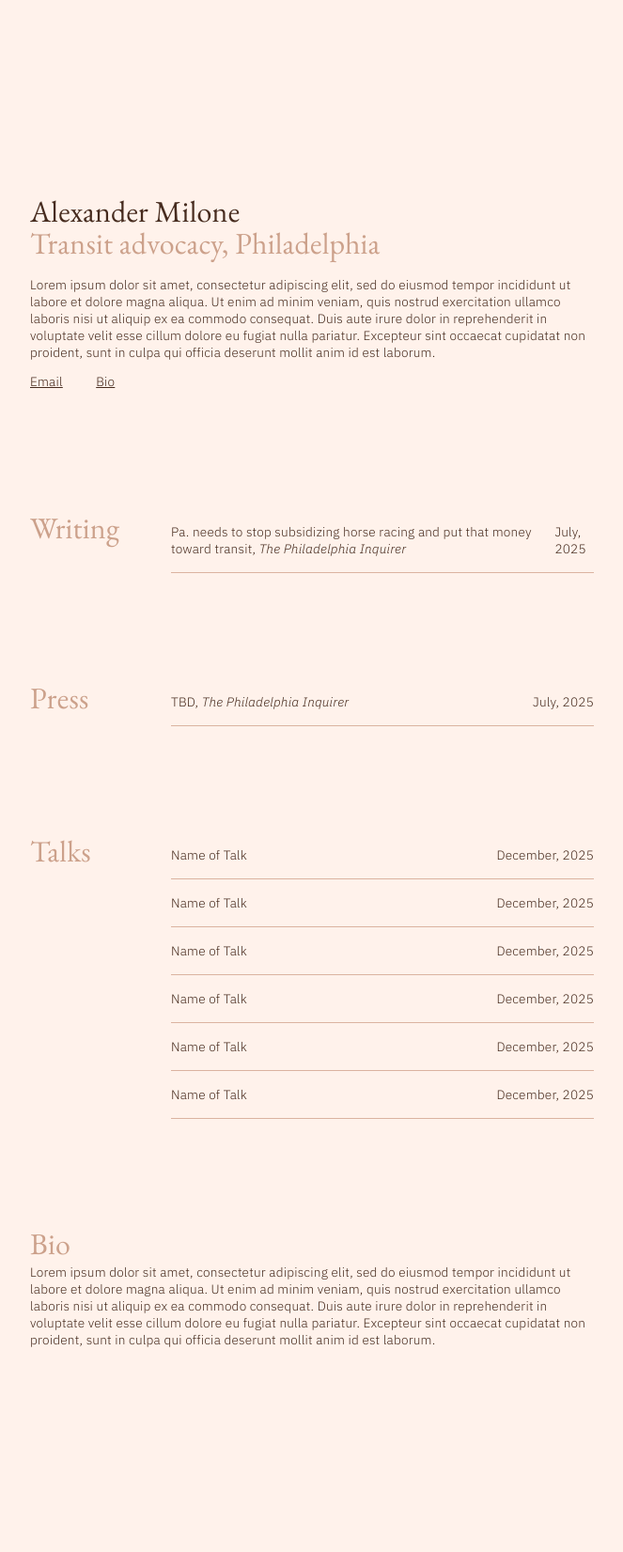
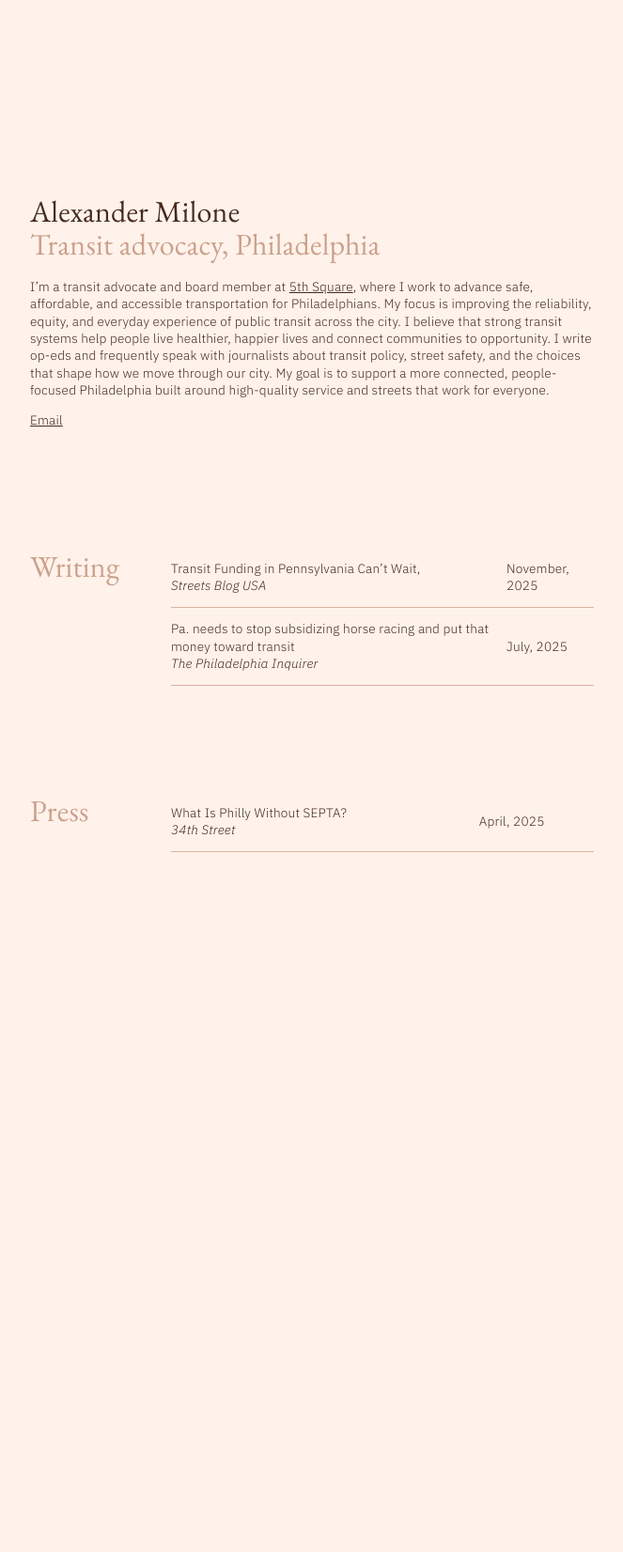
Before and after one commit to helenvholmes/alexandermilone.com, a Jekyll site: the page built from index.markdown, in a window 1280 px wide. Shown: the whole page at 94% size, without its empty margins (308-971 px from the left). Built offline with Jekyll 4.4.1, drawn with Linux system fonts in a browser that asks for light colours; after the commit the page ends 907 px from its top, so only the background shows below that.

Commit message:
Adds bio

```diff
--- a/index.markdown
+++ b/index.markdown
@@ -9,27 +9,26 @@ layout: home
 
 ## Transit advocacy, Philadelphia
 
-Lorem ipsum dolor sit amet, consectetur adipiscing elit, sed do eiusmod tempor incididunt ut labore et dolore magna aliqua. Ut enim ad minim veniam, quis nostrud exercitation ullamco laboris nisi ut aliquip ex ea commodo consequat. Duis aute irure dolor in reprehenderit in voluptate velit esse cillum dolore eu fugiat nulla pariatur. Excepteur sint occaecat cupidatat non proident, sunt in culpa qui officia deserunt mollit anim id est laborum.
+I’m a transit advocate and board member at [5th Square](https://www.5thsqadvocacy.org/), where I work to advance safe, affordable, and accessible transportation for Philadelphians. My focus is improving the reliability, equity, and everyday experience of public transit across the city. I believe that strong transit systems help people live healthier, happier lives and connect communities to opportunity. I write op-eds and frequently speak with journalists about transit policy, street safety, and the choices that shape how we move through our city. My goal is to support a more connected, people-focused Philadelphia built around high-quality service and streets that work for everyone.
 
-[Email](mailto:alexander.j.milone@gmail.com) [Bio](#bio)
+[Email](mailto:alexander.j.milone@gmail.com)
 
 ## Writing
 
-- [Pa. needs to stop subsidizing horse racing and put that money toward transit, _The Philadelphia Inquirer_](https://www.inquirer.com/opinion/commentary/horse-racing-fund-pennsylvania-septa-transit-cuts-20250711.html) July, 2025
+|------------------------------------------------------------------------------------------------------------------------------------------------------------------------------------------------------------------------|--------------|
+|[Transit Funding in Pennsylvania Can’t Wait,_<br /> Streets Blog USA_](https://usa.streetsblog.org/2025/11/10/transit-funding-in-pennsylvania-cant-wait) |November, 2025|
+|[Pa. needs to stop subsidizing horse racing and put that money toward transit _<br /> The Philadelphia Inquirer_](https://www.inquirer.com/opinion/commentary/horse-racing-fund-pennsylvania-septa-transit-cuts-20250711.html)| July, 2025 |
 
 ## Press
 
-- [TBD, _The Philadelphia Inquirer_](#) July, 2025
+|------------------------------------------------------------------------------------------------------------------------------------------------------------------------------------------------------------------------|--------------|
+|[What Is Philly Without SEPTA? <br /> _34th Street_](https://www.34st.com/article/2025/04/septa-budget-cut-transit-activism-chestnut-hill-west-regional-rail-transit-for-all-pa-philadelphia-josh-shapiro)| April, 2025 |
 
-## Talks
+<!-- ## Talks
 
 - [Name of Talk](#) December, 2025
 - [Name of Talk](#) December, 2025
 - [Name of Talk](#) December, 2025
 - [Name of Talk](#) December, 2025
 - [Name of Talk](#) December, 2025
-- [Name of Talk](#) December, 2025
-
-## Bio
-
-Lorem ipsum dolor sit amet, consectetur adipiscing elit, sed do eiusmod tempor incididunt ut labore et dolore magna aliqua. Ut enim ad minim veniam, quis nostrud exercitation ullamco laboris nisi ut aliquip ex ea commodo consequat. Duis aute irure dolor in reprehenderit in voluptate velit esse cillum dolore eu fugiat nulla pariatur. Excepteur sint occaecat cupidatat non proident, sunt in culpa qui officia deserunt mollit anim id est laborum.
+- [Name of Talk](#) December, 2025 -->
--- a/main.css
+++ b/main.css
@@ -20,6 +20,7 @@ body {
   font-variation-settings: "wdth" 100;
   font-size: 0.85rem;
   letter-spacing: 0.015em;
+  line-height: 1.35;
 }
 
 div h2:not(:first-of-type) {
@@ -50,53 +51,47 @@ h1 + h2 {
   margin-top: -0.25em;
 }
 
-ul {
-  list-style-type: none;
-  margin: 0;
-  padding: 0;
-}
-
 @media (min-width: 600px) {
   body {
     padding: 15em 4em;
   }
 
-  h2:has(+ ul) {
+  h2:has(+ table) {
     float: left;
     width: 25%;
   }
 
-  h2:nth-of-type(5):has(+ p) {
+  /* h2:nth-of-type(5):has(+ p) {
     margin-top: 7rem;
     float: left;
     width: 100%;
-  }
+  } */
 
-  h2 + ul {
+  h2 + table {
     width: 75%;
     float: left;
   }
 
-  ul {
+  table {
+    border-collapse: collapse;
     margin-top: 7rem;
   }
 }
 
-li {
-  width: 100%;
-  display: flex;
-  justify-content: space-between;
+tr {
   border-bottom: 1px solid var(--border);
-  padding: 1rem 0;
-  position: relative;
 }
 
-li a {
-  text-decoration: none;
+tr:hover {
+  border-bottom: 1px solid var(--secondary);
 }
 
-li a:hover {
-  text-decoration: underline;
+td {
+  padding: 1em 0;
+}
+
+td a {
+  text-decoration: none;
 }
 
 a + a {
```
